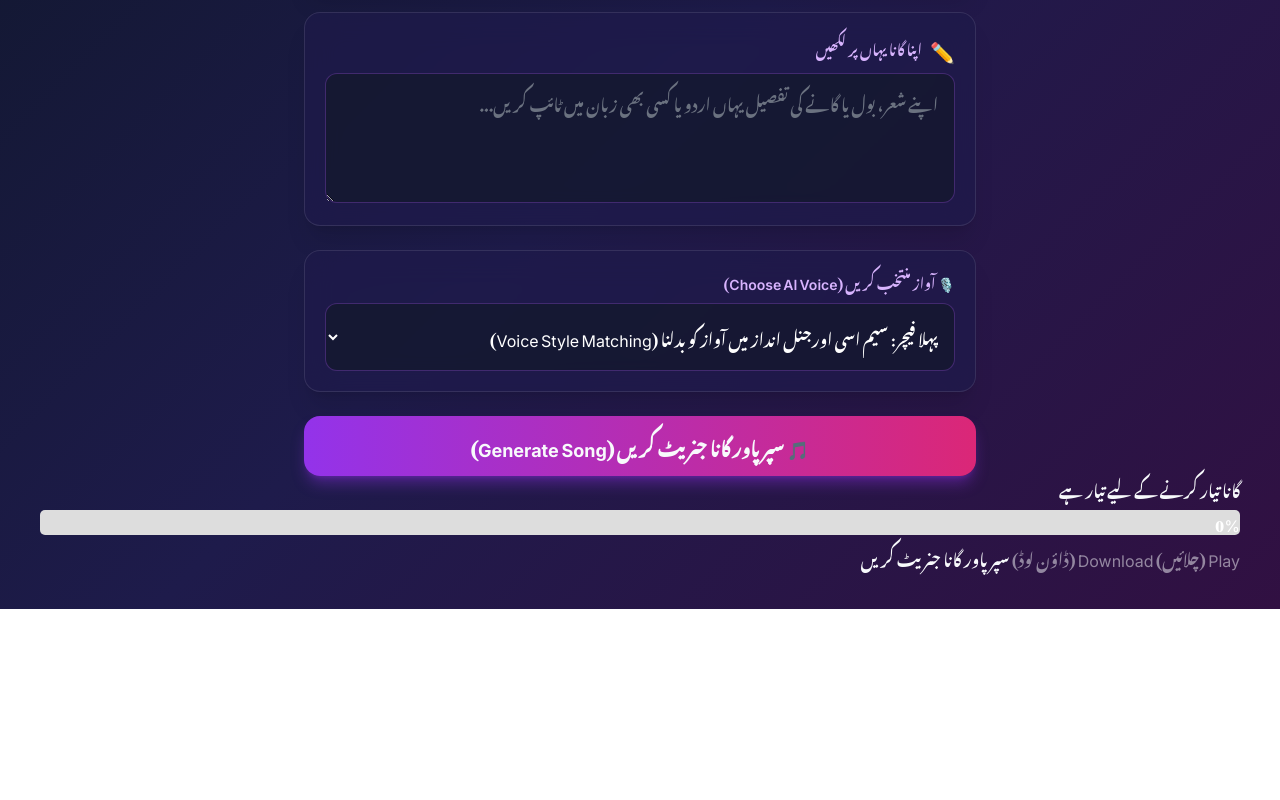
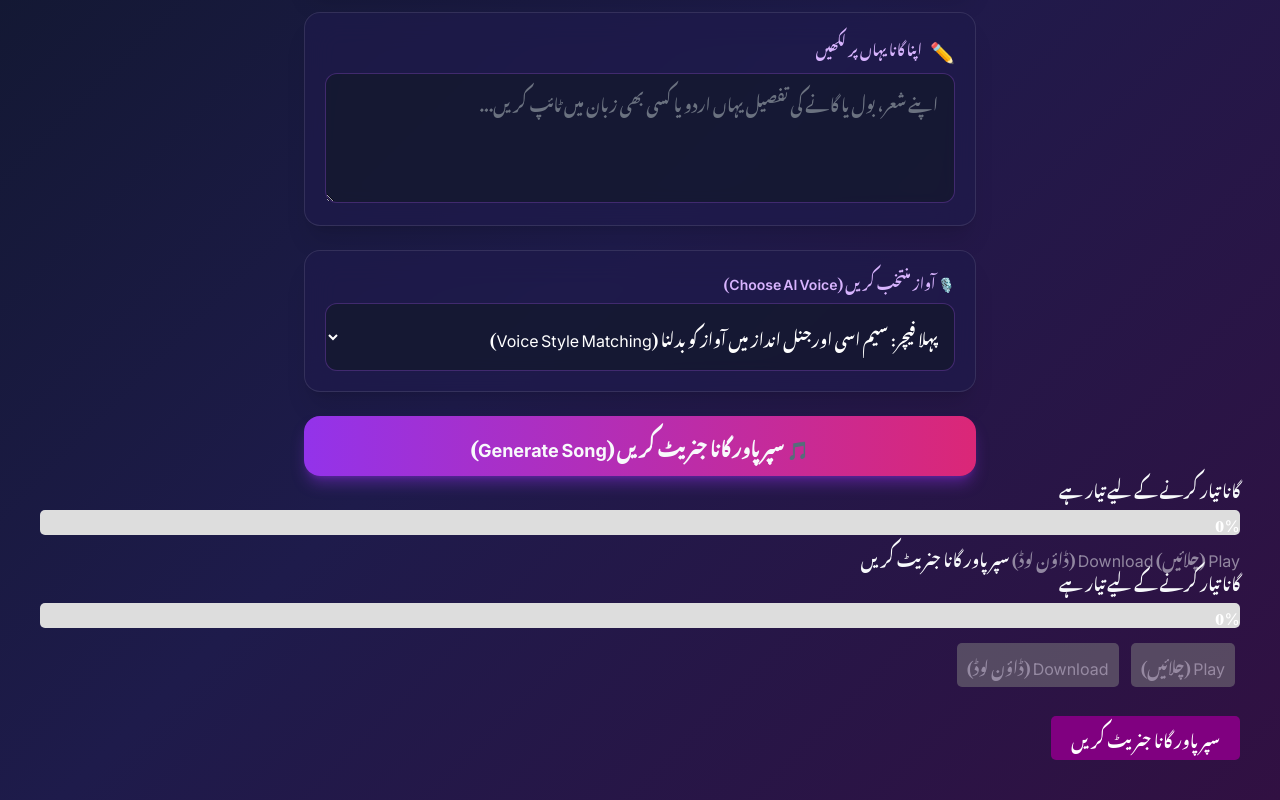
Before and after one commit to MuhammadNaseer4610/muhammad-naseer-balakot4610, a plain HTML site: page index.html in a window 1280 px wide. Shown: the part 362-1162 px from the top of the page. Before the commit the page ends 971 px from the top, so only its background shows below. Drawn offline with nearby package versions, Linux system fonts and the light colour scheme; a web font is replaced by a local one.

Commit message:
Implement progress bar and control buttons
Added progress bar and buttons for song generation.

```diff
--- a/index.html
+++ b/index.html
@@ -240,3 +240,73 @@
     }, 50); // جتنی کم ملی سیکنڈ ویلیو ہوگی، اتنی تیزی سے بار آگے بڑھے گی
   }
 </script>
+<!-- HTML حصہ: پروگریس بار، ٹیکسٹ اور بٹنز -->
+<div id="statusText">گانا تیار کرنے کے لیے تیار ہے</div>
+<div style="width: 100%; background-color: #ddd; border-radius: 5px; margin: 10px 0;">
+  <div id="myProgressBar" style="width: 0%; height: 25px; background-color: #4CAF50; border-radius: 5px; text-align: center; color: white; line-height: 25px;">0%</div>
+</div>
+
+<!-- بٹنز (شروع میں سرمئی اور بند ہوں گے) -->
+<button id="playBtn" disabled style="opacity: 0.5; cursor: not-allowed; background-color: gray; color: white; padding: 10px; border: none; border-radius: 5px; margin: 5px;">Play (چلائیں)</button>
+<button id="downloadBtn" disabled style="opacity: 0.5; cursor: not-allowed; background-color: gray; color: white; padding: 10px; border: none; border-radius: 5px; margin: 5px;">Download (ڈاؤن لوڈ)</button>
+
+<br><br>
+<button onclick="startGeneration()" style="padding: 10px 20px; background-color: purple; color: white; border: none; border-radius: 5px;">سپر پاور گانا جنریٹ کریں</button>
+
+<!-- JavaScript حصہ: درست اور بہتر لاجک -->
+<script>
+  let isGenerating = false;
+
+  function startGeneration() {
+    if (isGenerating) return; // اگر پہلے سے جنریشن جاری ہو تو دوبارہ نہ چلے
+    isGenerating = true;
+
+    const progressBar = document.getElementById('myProgressBar');
+    const statusText = document.getElementById('statusText');
+    const playBtn = document.getElementById('playBtn');
+    const downloadBtn = document.getElementById('downloadBtn');
+
+    let width = 0;
+
+    // جنریشن شروع ہوتے ہی ٹیکسٹ تبدیل کریں
+    statusText.innerHTML = "آپ کا گانا جنریٹ کیا جا رہا ہے...";
+
+    // بٹنز کو بند اور سرمئی رکھیں
+    playBtn.disabled = true;
+    playBtn.style.opacity = "0.5";
+    playBtn.style.cursor = "not-allowed";
+    playBtn.style.backgroundColor = "gray";
+
+    downloadBtn.disabled = true;
+    downloadBtn.style.opacity = "0.5";
+    downloadBtn.style.cursor = "not-allowed";
+    downloadBtn.style.backgroundColor = "gray";
+
+    // رفتار کو بہتر بنانے کے لیے ٹائم 100 ملی سیکنڈ کیا گیا ہے
+    let interval = setInterval(function() {
+      if (width >= 100) {
+        clearInterval(interval);
+        isGenerating = false;
+
+        // 100% ہونے پر کامیابی کا پیغام
+        statusText.innerHTML = "آپ کا گانا کامیابی کے ساتھ تیار کر دیا گیا ہے!";
+
+        // اب پلے اور ڈاؤن لوڈ کے بٹنوں کو چالو اور سرخ (Red) کر دیں
+        playBtn.disabled = false;
+        playBtn.style.opacity = "1";
+        playBtn.style.cursor = "pointer";
+        playBtn.style.backgroundColor = "red";
+
+        downloadBtn.disabled = false;
+        downloadBtn.style.opacity = "1";
+        downloadBtn.style.cursor = "pointer";
+        downloadBtn.style.backgroundColor = "red";
+
+      } else {
+        width += 1;
+        progressBar.style.width = width + '%';
+        progressBar.innerHTML = width + '%';
+      }
+    }, 100);
+  }
+</script>
```
